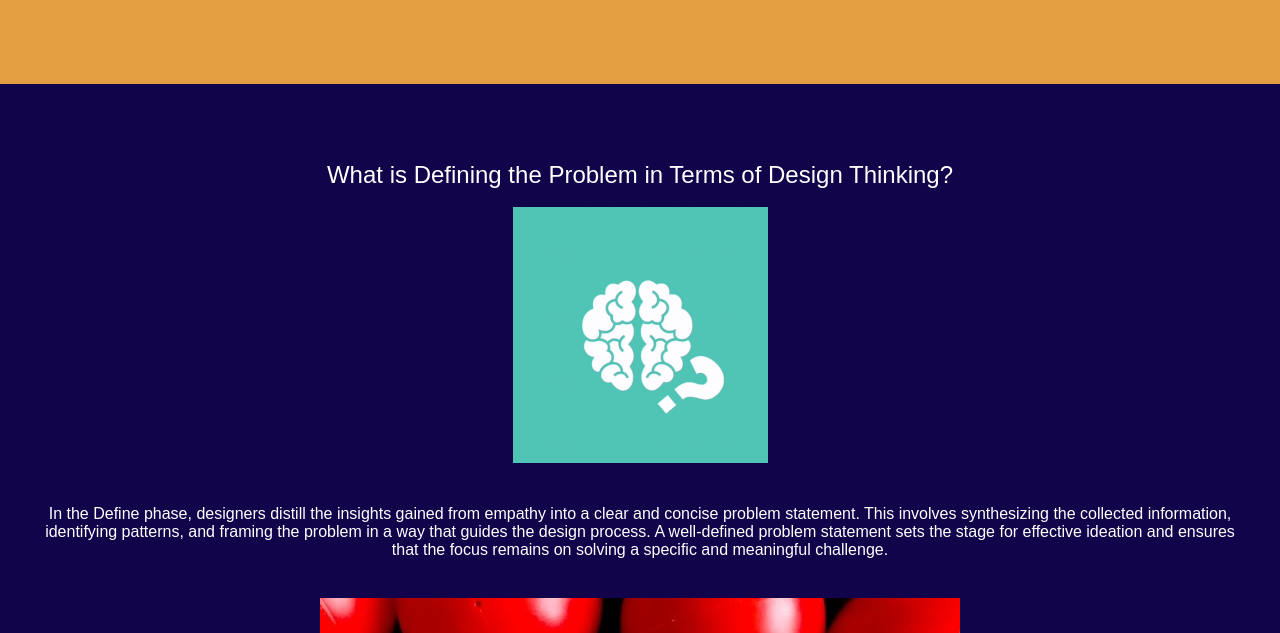
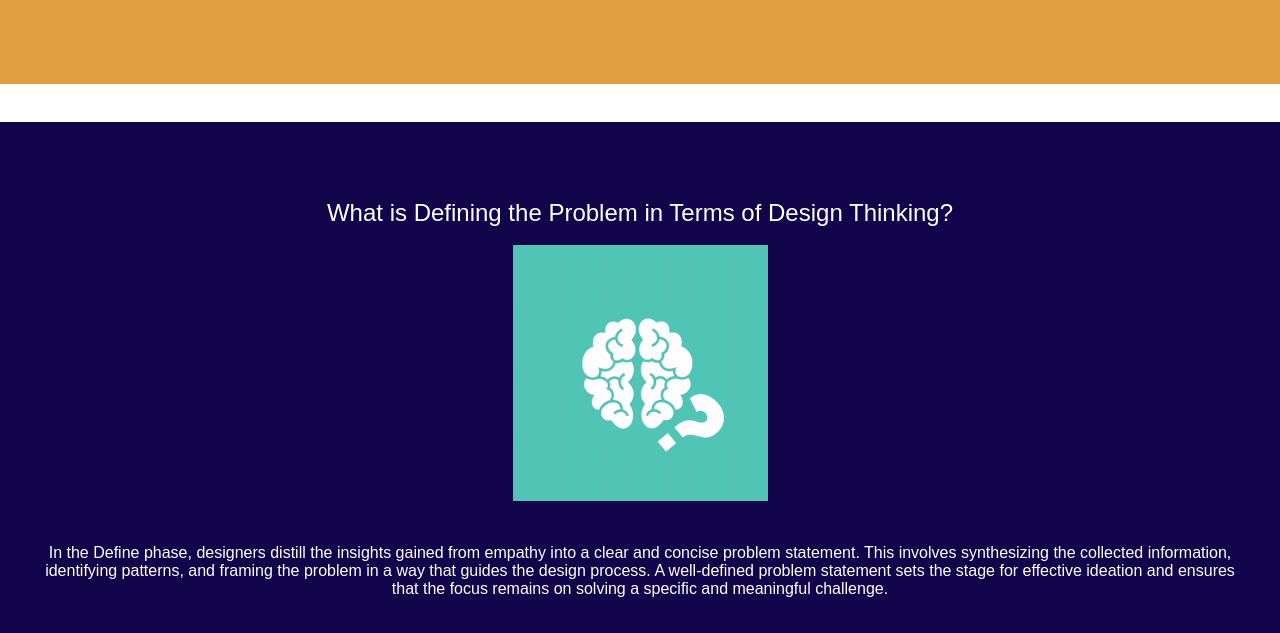
Before and after one commit to SopherGopher/SopherGopher.github.io, a plain HTML site: page problempage.html in a window 1280 px wide. Shown: the part 127-760 px from the top of the page. Drawn offline with Linux system fonts and the light colour scheme; a script that the page names is missing.

Commit message:
Update problempage.html

```diff
--- a/problempage.html
+++ b/problempage.html
@@ -24,7 +24,7 @@
     </nav>
     </div>
         <!--TODO: add drop down sticky header here-->
-    <div class="centerall"><div class="box1">
+    <div class="centerall"><div class="box1" style="margin-top: 3%;">
         <div class="subhead"> What is Defining the Problem in Terms of Design Thinking?</div>
         <br>
             <img src="questions-8941_256.gif" alt="A blue cartoon brain with a question mark circling around it">
```
